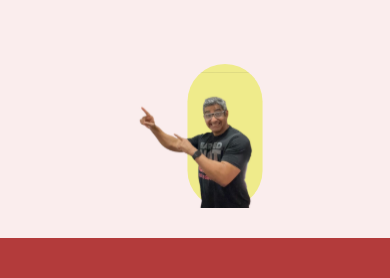
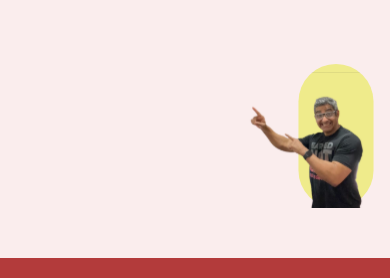
Before and after one commit to Pipoca-Agil/frontend, a React (Create React App) app: page / in a window 390 px wide. Shown: the part 2046-2324 px from the top of the page. Built offline with nearby package versions, Linux system fonts and the light colour scheme; a web font is replaced by a local one.

Commit message:
feat: responsividade tablet do about

```diff
--- a/src/components/About/index.tsx
+++ b/src/components/About/index.tsx
@@ -7,6 +7,9 @@ export default function About() {
 	return (
 		<S.BackgroundDiv>
 			<S.Wrapper>
+
+				<S.DivWrappers>
+
 				<S.InformationDiv>
 					<S.TitleContainer>
 						<S.Title>
@@ -42,6 +45,7 @@ export default function About() {
 				<S.BalloonDiv>
 					<S.Balloon src={AboutBalloon}/>
 				</S.BalloonDiv>
+				</S.DivWrappers>
 			</S.Wrapper>
 		</S.BackgroundDiv>
 	);
--- a/src/styles/About/styled.ts
+++ b/src/styles/About/styled.ts
@@ -29,6 +29,10 @@ export const InformationDiv = styled.div`
     gap: 3.5rem;
     width: 65%;
     padding-left: 10rem;
+
+    @media (max-width: 1025px) {
+        margin-left: 10%;
+    }
 
     @media (max-width: 926px) and (max-height: 926px) {
         align-items: center;
@@ -88,6 +92,7 @@ export const List = styled.ul`
     align-items: flex-start;
     justify-content: center;
     gap: 1.5rem;
+
 `;
 
 export const ListItem = styled.li`
@@ -129,7 +134,9 @@ export const BalloonDiv = styled.div`
     padding-right: 10rem;
 
     @media (max-width: 1025px) {
-
+        display: relative;
+        padding-bottom: 2rem;
+        margin-left: 60%;
     }
 
     @media (max-width: 926px) and (max-height: 926px) {
@@ -141,6 +148,11 @@ export const Balloon = styled.img`
     height: 27.4375rem;
     width: 28.8125rem;
 
+    @media (max-width: 1025px) {
+        height: 35.5rem;
+        width: 41.9rem;
+    }
+
     @media (max-width: 926px) and (max-height: 926px) {
         height: 14.4rem;
         width: 16.996rem;
@@ -148,3 +160,8 @@ export const Balloon = styled.img`
       }
 
 `;
+
+export const DivWrappers = styled.div`
+
+      flex-direction: column;
+`;
```
